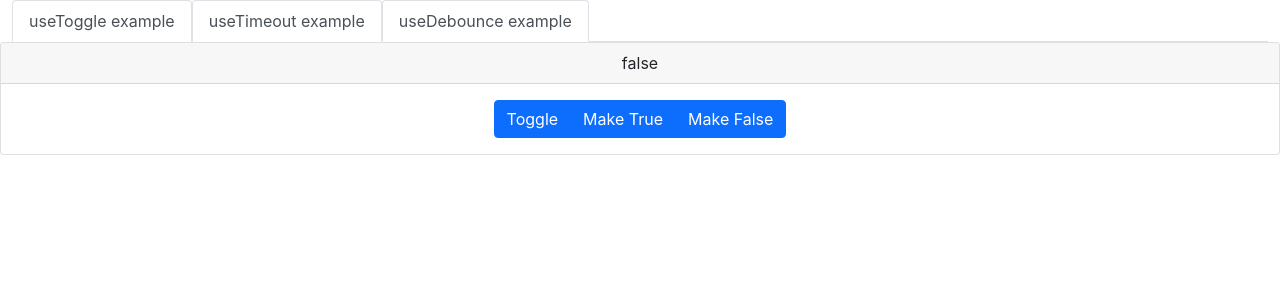
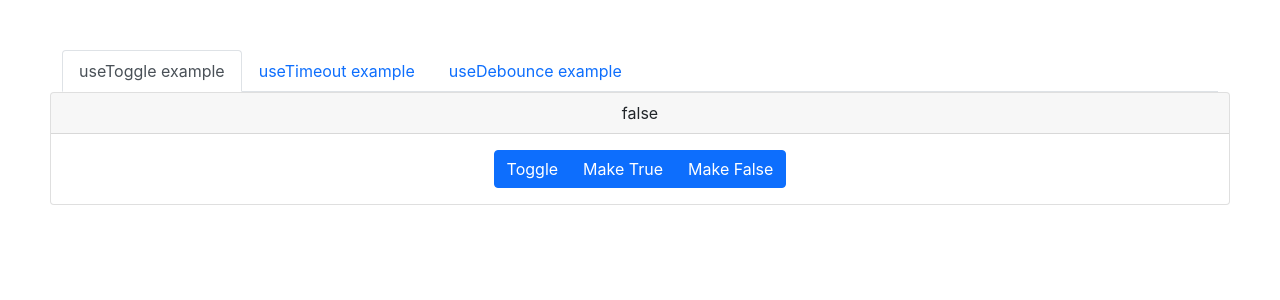
Before and after one commit to coderinheels01/utils-app, a React (Create React App) app: page / in a window 1280 px wide. Shown: the top 300 px of the page. Built offline with nearby package versions, Linux system fonts and the light colour scheme.

Commit message:
1. fix the active NavLink issue on App.js 2. removed warnings

```diff
--- a/src/App.js
+++ b/src/App.js
@@ -1,39 +1,63 @@
 import "./App.css";
-import { Route, Routes } from "react-router-dom";
-import { Container, Nav, NavItem, NavLink } from "reactstrap";
+import { Route, Routes, useNavigate } from "react-router-dom";
+import { Container, Nav, NavItem, NavLink, TabContent } from "reactstrap";
 import ToggleComponent from "./components/ToggleComponent";
 import TimeoutComponent from "./components/TimeoutComponent";
 import DebounceComponent from "./components/DebounceComponent";
+import { useState } from "react";
 
-function App() {
+const App = () => {
+  const [activeTab, setActiveTab] = useState("1");
+  const navigate = useNavigate();
   return (
-    <div className="App">
+    <div className="App" style={{ padding: "50px" }}>
       <Container fluid>
         <Nav tabs>
           <NavItem>
-            <NavLink active href="/">
+            <NavLink
+              active={activeTab === "1"}
+              onClick={() => {
+                navigate("/toggle");
+                setActiveTab("1");
+              }}
+            >
               useToggle example
             </NavLink>
           </NavItem>
           <NavItem>
-            <NavLink active href="/timeout">
+            <NavLink
+              active={activeTab === "2"}
+              onClick={() => {
+                navigate("/timeout");
+                setActiveTab("2");
+              }}
+            >
               useTimeout example
             </NavLink>
           </NavItem>
           <NavItem>
-            <NavLink active href="/debounce">
+            <NavLink
+              active={activeTab === "3"}
+              onClick={() => {
+                navigate("/debounce");
+                setActiveTab("3");
+              }}
+            >
               useDebounce example
             </NavLink>
           </NavItem>
         </Nav>
       </Container>
-      <Routes>
-        <Route path="/" element={<ToggleComponent />} />
-        <Route exact path="/timeout" element={<TimeoutComponent />} />
-        <Route exact path="/debounce" element={<DebounceComponent />} />
-      </Routes>
+
+      <TabContent activeTab={activeTab}>
+        <Routes>
+          <Route path="/" element={<ToggleComponent />} />
+          <Route exact path="/timeout" element={<TimeoutComponent />} />
+          <Route exact path="/debounce" element={<DebounceComponent />} />
+        </Routes>
+      </TabContent>
     </div>
   );
-}
+};
 
 export default App;
--- a/src/components/DebounceComponent/DebounceComponent.js
+++ b/src/components/DebounceComponent/DebounceComponent.js
@@ -6,9 +6,10 @@ import {
   CardBody,
   CardHeader,
   Spinner,
+  TabPane,
   UncontrolledAccordion
 } from "reactstrap";
-import { useEffect, useState } from "react";
+import React, { useEffect, useState } from "react";
 import { useDebounce } from "../../hooks/useDebounce";
 import useToggle from "../../hooks/useToggle";
 
@@ -41,7 +42,7 @@ const DebounceComponent = () => {
     // eslint-disable-next-line
   }, []);
   return (
-    <>
+    <TabPane tabId="3">
       {value ? (
         <Spinner>Loading...</Spinner>
       ) : (
@@ -78,7 +79,7 @@ const DebounceComponent = () => {
           )}
         </Card>
       )}
-    </>
+    </TabPane>
   );
 };
 
--- a/src/components/TimeoutComponent/TimeoutComponent.js
+++ b/src/components/TimeoutComponent/TimeoutComponent.js
@@ -1,12 +1,20 @@
 import React, { useState } from "react";
 import useTimeout from "../../hooks/useTimeOut";
-import { Button, ButtonGroup, Card, CardBody, CardHeader } from "reactstrap";
+import {
+  Button,
+  ButtonGroup,
+  Card,
+  CardBody,
+  CardHeader,
+  TabPane
+} from "reactstrap";
 
 const TimeoutComponent = () => {
   const [count, setCount] = useState("10:00");
   const [reset, clear] = useTimeout(() => setCount("00:00"), 10000);
 
   return (
+    <TabPane tabId="2">
       <Card>
         <CardHeader>{count}</CardHeader>
         <CardBody>
@@ -26,6 +34,7 @@ const TimeoutComponent = () => {
           </ButtonGroup>
         </CardBody>
       </Card>
+    </TabPane>
   );
 };
 export default TimeoutComponent;
--- a/src/components/ToggleComponent/ToggleComponent.js
+++ b/src/components/ToggleComponent/ToggleComponent.js
@@ -1,11 +1,18 @@
 import React from "react";
-import { Button, ButtonGroup, Card, CardBody, CardHeader } from "reactstrap";
+import {
+  Button,
+  ButtonGroup,
+  Card,
+  CardBody,
+  CardHeader,
+  TabPane
+} from "reactstrap";
 import useToggle from "../../hooks/useToggle";
 
 export const ToggleComponent = () => {
   const [value, setToggle] = useToggle(false);
   return (
-    <>
+    <TabPane tabId="1">
       <Card>
         <CardHeader>{value.toString()}</CardHeader>
         <CardBody>
@@ -22,7 +29,7 @@ export const ToggleComponent = () => {
           </ButtonGroup>
         </CardBody>
       </Card>
-    </>
+    </TabPane>
   );
 };
 export default ToggleComponent;
--- a/src/hooks/useDebounce.js
+++ b/src/hooks/useDebounce.js
@@ -6,5 +6,7 @@ export const useDebounce = (callback, delay, dependencies) => {
   useEffect(() => {
     reset();
   }, [dependencies, reset]);
-  useEffect(() => clear(), []);
+  useEffect(() => {
+    clear();
+  }, [clear]);
 };
```
Lines whose indentation alone changed are shown as unchanged.
